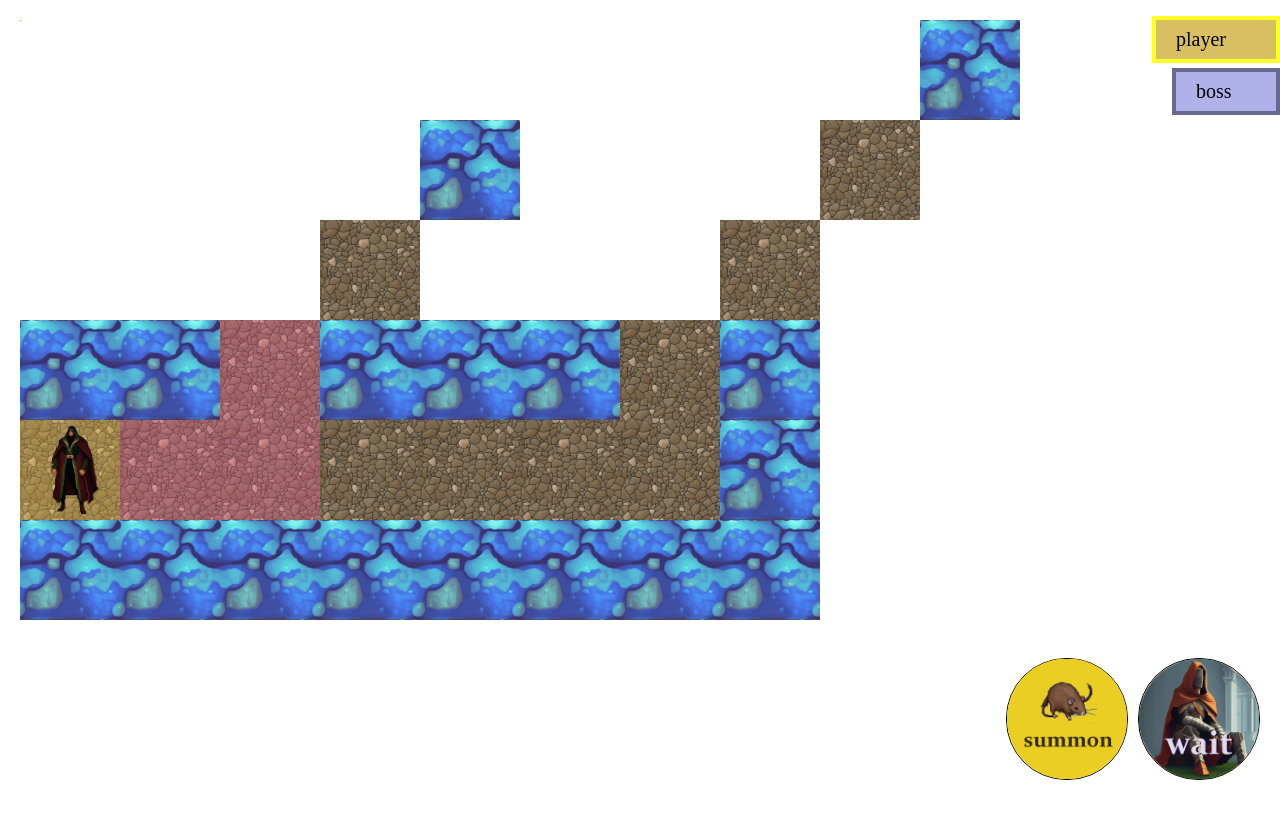
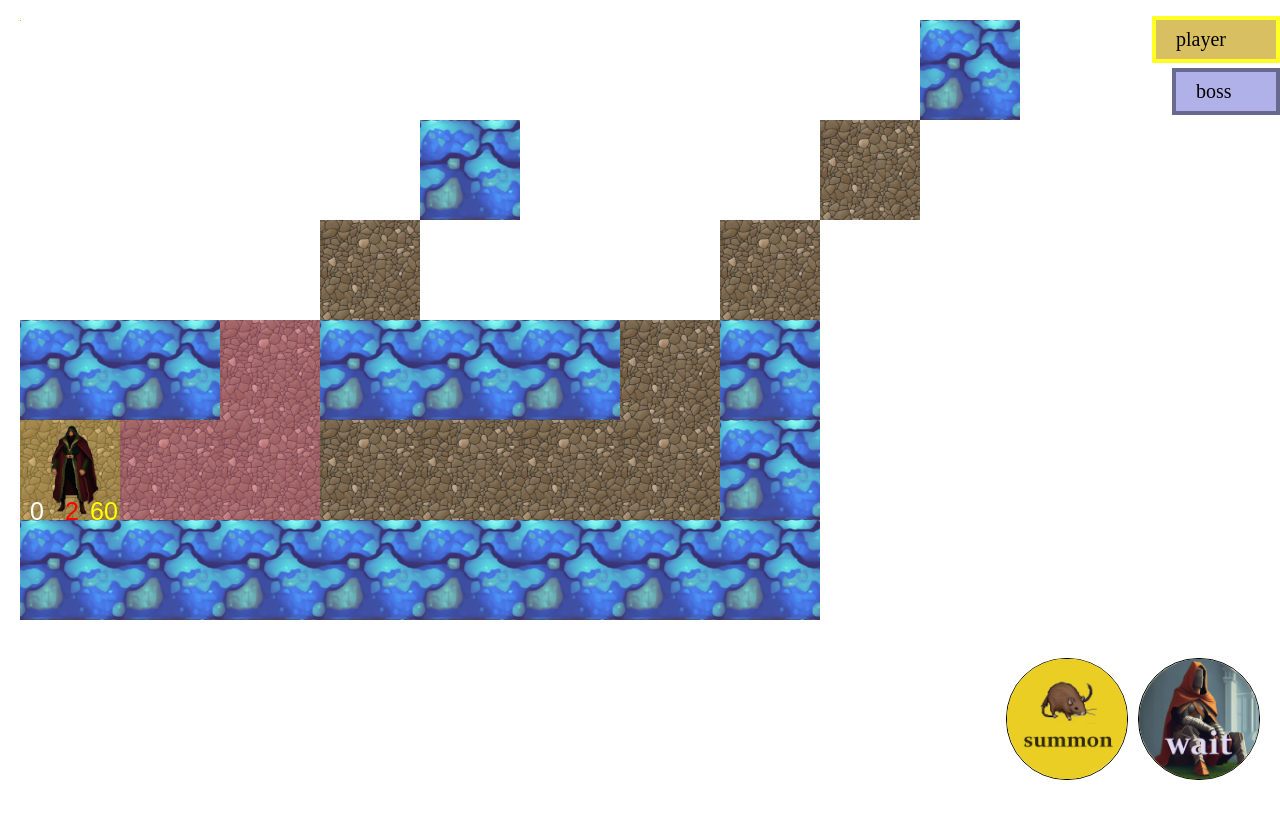
Before and after one commit to metalcarratt/rpggame, a Vue app: page / in a window 1280 px wide. Shown: the top 818 px of the page. Built offline with nearby package versions, Linux system fonts and the light colour scheme.

Commit message:
Add hp, armour, qi, power stats, and add boss attack

```diff
--- a/src/canvas.ts
+++ b/src/canvas.ts
@@ -1,7 +1,7 @@
 import { map, xy } from "./map";
 import { images } from "./imageLoader";
 import { visible } from "./visibility";
-import { currentTurnUnit, units } from "./units/units";
+import { Unit, currentTurnUnit, units } from "./units/units";
 import { moveTo } from './moving';
 import { actionAt } from "./actions/actions";
 import { mouseAt, mouseMoveListener } from "./mouseHandler";
@@ -37,13 +37,38 @@ function drawImage(img: HTMLImageElement, at: xy) {
         // console.log('visible');
         const canvas = getCanvas();
         const ctx = canvas.getContext("2d") as CanvasRenderingContext2D;
+
+        const x = (at.x - offset.x) * CELL_SIZE;
+        const y = (at.y - offset.y) * CELL_SIZE;
+
         ctx.drawImage(
             img,
-            (at.x - offset.x) * CELL_SIZE,
-            (at.y - offset.y) * CELL_SIZE,
+            x,
+            y,
             CELL_SIZE,
             CELL_SIZE
         );
+    }
+}
+
+function drawUnit(unit: Unit) {
+    drawImage(unit.img.img as HTMLImageElement, unit);
+
+    if (visible[unit.y][unit.x]) {
+        const canvas = getCanvas();
+        const ctx = canvas.getContext("2d") as CanvasRenderingContext2D;
+        const x = (unit.x - offset.x) * CELL_SIZE;
+        const y = (unit.y - offset.y) * CELL_SIZE;
+        ctx.font = "25px Arial";
+
+        ctx.fillStyle = "white";
+        ctx.fillText(`${unit.armour}`, x + CELL_SIZE - 90, y + CELL_SIZE);
+
+        ctx.fillStyle = "red";
+        ctx.fillText(`${unit.hp}`, x + CELL_SIZE - 55, y + CELL_SIZE);
+
+        ctx.fillStyle = "yellow";
+        ctx.fillText(`${unit.qi}`, x + CELL_SIZE - 30, y + CELL_SIZE);
     }
 }
 
@@ -93,7 +118,7 @@ function drawCurrentUnitBg(ctx: CanvasRenderingContext2D) {
 
 function drawUnits() {
     for (const unit of units) {
-        drawImage(unit.img.img as HTMLImageElement, unit);
+        drawUnit(unit);
     }
 }
 
--- a/src/units/playerUnit.ts
+++ b/src/units/playerUnit.ts
@@ -9,6 +9,10 @@ export const playerUnit = (at: xy): Unit => ({
     img: images.character,
     x: at.x,
     y: at.y,
+    hp: 2,
+    armour: 0,
+    qi: 60,
+    power: 2,
     team: Team.PLAYER,
     movement: 2,
     actions: [
--- a/src/units/spiderUnit.ts
+++ b/src/units/spiderUnit.ts
@@ -1,7 +1,7 @@
 import { xy } from "@/map";
-import { Team, Unit, player } from "./units";
+import { Team, Unit, attackUnit, player } from "./units";
 import { images } from "@/imageLoader";
-import { findFreeRangeAround, findSpaceClosestTo } from "@/util";
+import { findFreeRangeAround, findSpaceClosestTo, isNextTo } from "@/util";
 import { moveCharacter } from "@/moving";
 import { findVisibleTo } from "@/visibility";
 
@@ -10,6 +10,10 @@ export const bossUnit = (at: xy): Unit => ({
     img: images.spider,
     x: at.x,
     y: at.y,
+    hp: 2,
+    armour: 10,
+    qi: 0,
+    power: 10,
     team: Team.MONSTER,
     movement: 8,
     actions: [],
@@ -19,10 +23,18 @@ export const bossUnit = (at: xy): Unit => ({
         const playerUnit = player();
         if (visible[playerUnit.y][playerUnit.x]) {
             console.log('can see player');
-            // charge
-            const range = findFreeRangeAround({x: this.x, y: this.y}, 8);
-            const closest = findSpaceClosestTo(visible, range, playerUnit, this);
-            moveCharacter(closest.x, closest.y);
+
+            if (isNextTo(this, playerUnit)) {
+                // attack
+                console.log('ATTACK!!');
+                attackUnit(this, playerUnit);
+
+            } else {
+                // charge
+                const range = findFreeRangeAround({x: this.x, y: this.y}, 8);
+                const closest = findSpaceClosestTo(visible, range, playerUnit, this);
+                moveCharacter(closest.x, closest.y);
+            }
         } else {
             console.log('can\'t see player');
             // idle
--- a/src/units/spiritUnit.ts
+++ b/src/units/spiritUnit.ts
@@ -8,6 +8,10 @@ export const mouseUnit = (at: xy): Unit => ({
     img: images.mouse,
     x: at.x,
     y: at.y,
+    hp: 1,
+    armour: 0,
+    qi: 0,
+    power: 0,
     team: Team.PLAYER,
     movement: 4,
     actions: [
--- a/src/units/units.ts
+++ b/src/units/units.ts
@@ -20,6 +20,10 @@ export type Unit = {
     y: number,
     team: Team,
     movement: number,
+    hp: number,
+    armour: number,
+    qi: number,
+    power: number,
     actions: Action[],
     mobMove?: () => void
 }
@@ -73,3 +77,19 @@ export function nextUnitTurn(): void {
         render();
     }
 }
+
+export function attackUnit(attacker: Unit, attackee: Unit) {
+    if (attackee.armour >= attacker.power) {
+        attackee.armour -= attacker.power;
+
+    } else {
+        const remainingPower = attacker.power - attackee.armour;
+        attackee.armour = 0;
+        attackee.hp -= remainingPower;
+    }
+
+    if (attackee.hp < 0) {
+        // DEAD
+        attackee.hp = 0;
+    }
+}
--- a/src/util.ts
+++ b/src/util.ts
@@ -46,14 +46,16 @@ export function findFreeRangeAround(around: xy, range: number): xy[] {
     return spacesAround;
 }
 
+export function isNextTo(from: xy, to: xy) {
+    return from.x >= to.x - 1
+    && from.x <= to.x + 1
+    && from.y >= to.y - 1
+    && from.y <= to.y + 1
+}
+
 export function findSpaceClosestTo(spaces: boolean[][], moves: xy[], target: xy, from: xy): xy {
     const visibleLocations = moves.filter(move => spaces[move.y][move.x] && map[move.y][move.x] === 0);
-    const attackableLocations = visibleLocations.filter(move =>
-        move.x >= target.x - 1
-        && move.x <= target.x + 1
-        && move.y >= target.y - 1
-        && move.y <= target.y + 1
-    );
+    const attackableLocations = visibleLocations.filter(move => isNextTo(move, target));
 
     let closestLocation = {x: -1, y: -1};
     let closestDistance = -1;
```
Also changed, not shown: todo.txt.
